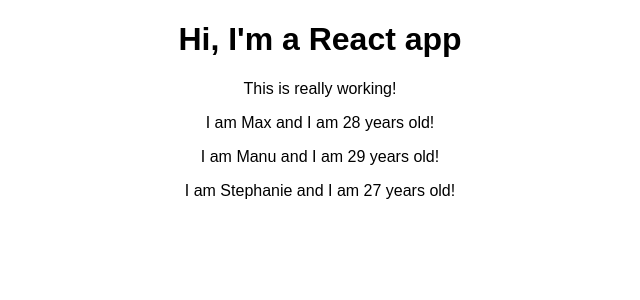
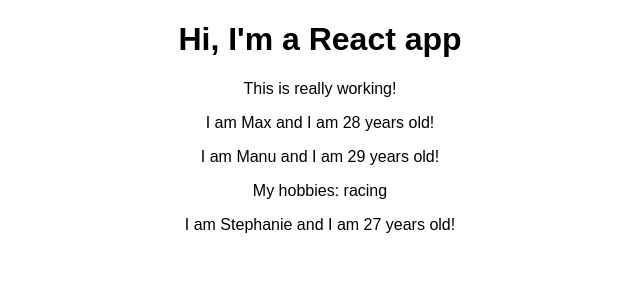
Before and after one commit to akpatel7/react-complete-guide, a React (Create React App) app: page / in a window 1280 px wide. Shown: the top 300 px of the page, without its empty margins (320-960 px from the left). Built offline with nearby package versions, Linux system fonts and the light colour scheme.

Commit message:
added props children to components

```diff
--- a/src/Person/Person.js
+++ b/src/Person/Person.js
@@ -1,7 +1,12 @@
 import React from 'react';
 
 const person = (props) => {
-    return <p>I am  {props.name} and I am {props.age}  years old!</p>
+    return (
+        <div>
+            <p>I am  {props.name} and I am {props.age}  years old!</p>
+            <p>{props.children}</p>
+        </div>
+    );
 };
 
 export default person;
```
